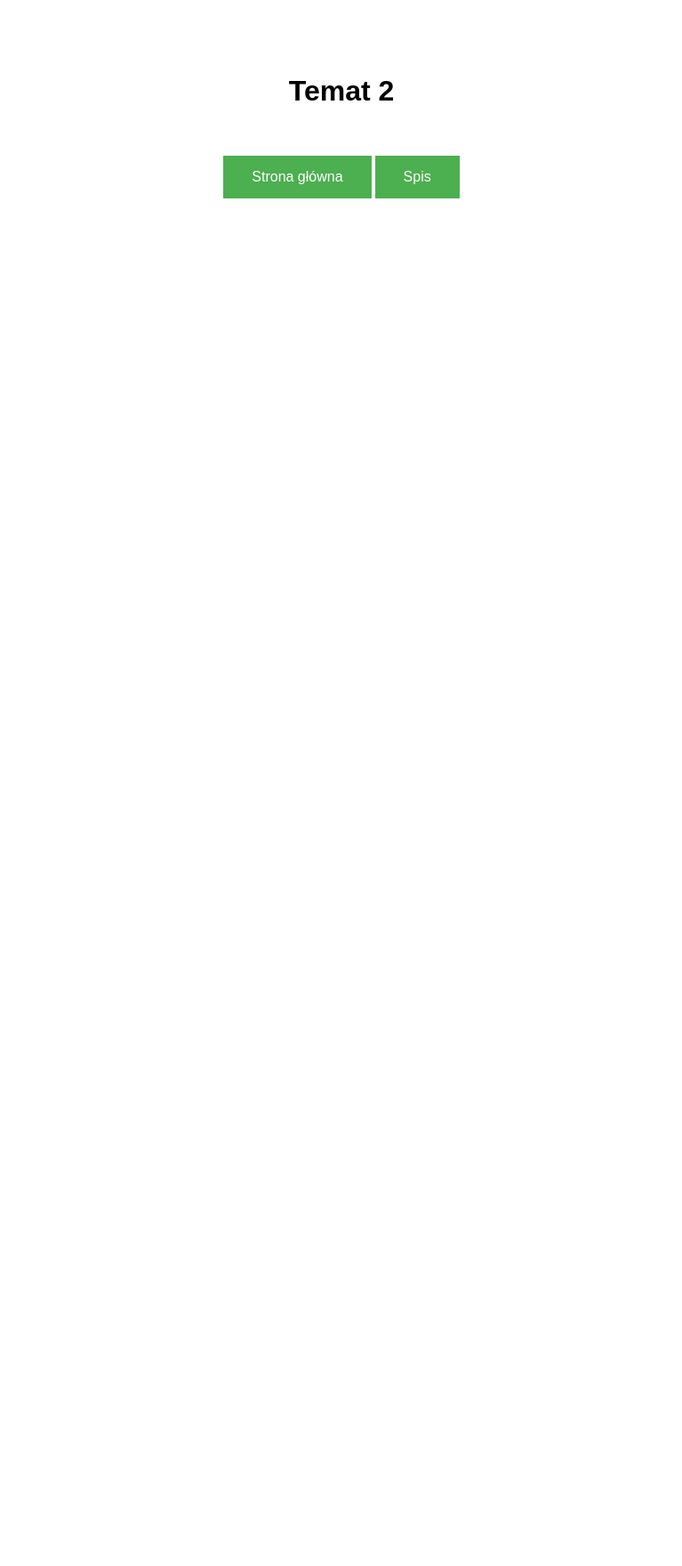
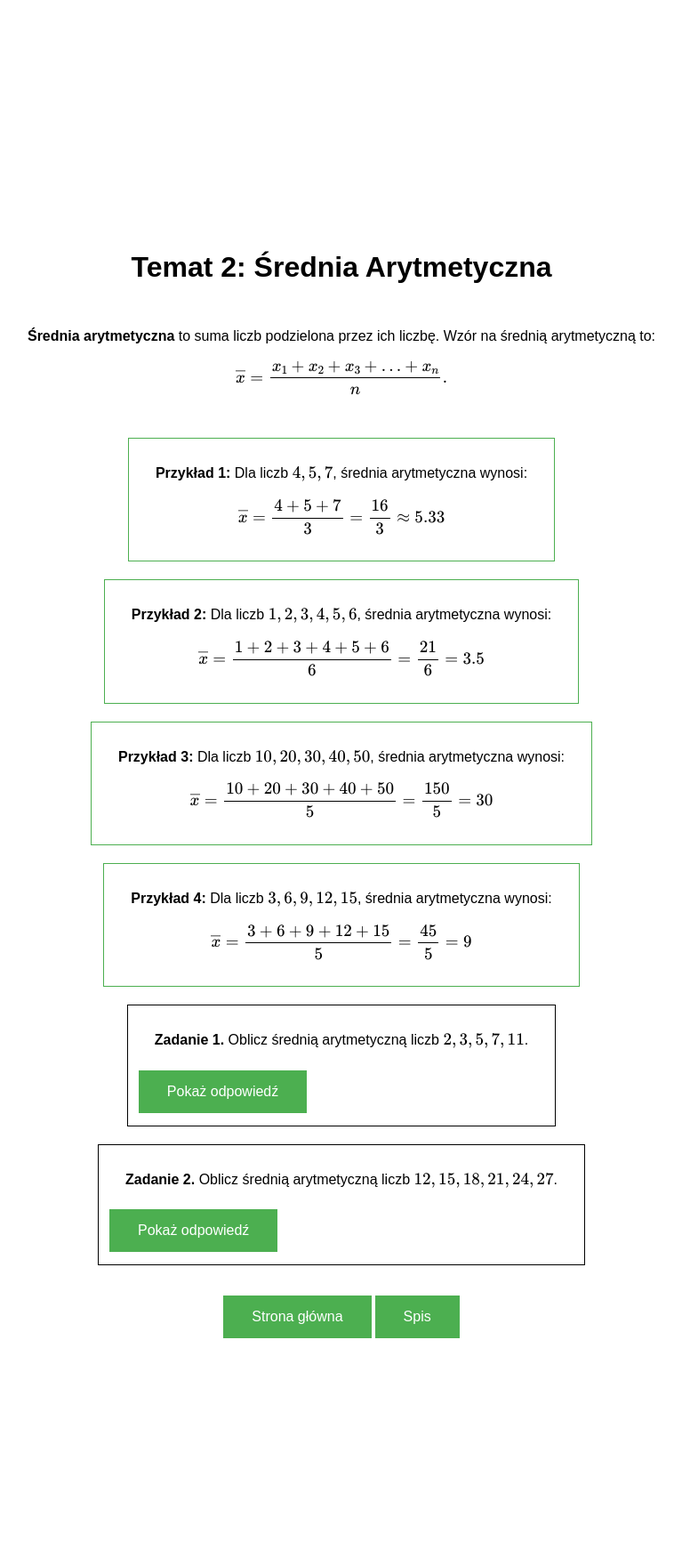
Before and after one commit to SzyKl24/Stat_site, a Flask app: page /temat2 in a window 1280 px wide. Shown: the whole page at 89% size, without its empty margins (256-1023 px from the left). Before the commit the page ends 223 px from the top, so only its background shows below. Run offline with Flask 3, Linux system fonts and the light colour scheme.

Commit message:
temat 1 i 2

```diff
--- a/templates/topics/temat2.html
+++ b/templates/topics/temat2.html
@@ -10,7 +10,7 @@
         flex-direction: column;
         justify-content: center;
         align-items: center;
-        height: 35vh;
+        height: 220vh;
         margin: 0;
         font-family: Arial, sans-serif;
       }
@@ -42,12 +42,79 @@
         margin: 30px;
       }
       p {
-        margin: 30px;
+        margin: 20px;
+      }
+      b {
+            font-weight: bold;
+        }
+      .obramowanieprzykład {
+            border: 1px solid #4CAF50;
+            padding: 10px;
+            margin: 10px 0;
+            text-align: right; /* Align text to the right */
+        }
+      .obramowaniezadanie {
+            border: 1px solid #000;
+            padding: 10px;
+            margin: 10px 0;
         }
       </style>
+<script id="MathJax-script" async src="https://cdn.jsdelivr.net/npm/mathjax@3/es5/tex-mml-chtml.js"></script>
 </head>
 <body>
-    <h1>Temat 2</h1>
+  <h1>Temat 2: Średnia Arytmetyczna</h1>
+  <p><b>Średnia arytmetyczna</b>  to suma liczb podzielona przez ich liczbę. Wzór na średnią arytmetyczną to:
+      \[
+      \overline{x} = \frac{x_1 + x_2 + x_3 + \ldots + x_n}{n}.
+      \]
+  </p>
+  <div class="obramowanieprzykład">
+    <p><b>Przykład 1:</b> Dla liczb \(4, 5, 7\), średnia arytmetyczna wynosi:
+        \[
+        \overline{x} = \frac{4 + 5 + 7}{3} = \frac{16}{3} \approx 5.33
+        \]
+    </p>
+</div>
+<div class="obramowanieprzykład">
+    <p><b>Przykład 2:</b> Dla liczb \(1, 2, 3, 4, 5, 6\), średnia arytmetyczna wynosi:
+        \[
+        \overline{x} = \frac{1 + 2 + 3 + 4 + 5 + 6}{6} = \frac{21}{6} = 3.5
+        \]
+    </p>
+  </div>
+  <div class="obramowanieprzykład">
+    <p><b>Przykład 3:</b> Dla liczb \(10, 20, 30, 40, 50\), średnia arytmetyczna wynosi:
+        \[
+        \overline{x} = \frac{10 + 20 + 30 + 40 + 50}{5} = \frac{150}{5} = 30
+        \]
+    </p>
+</div>
+<div class="obramowanieprzykład">
+    <p><b>Przykład 4:</b> Dla liczb \(3, 6, 9, 12, 15\), średnia arytmetyczna wynosi:
+        \[
+        \overline{x} = \frac{3 + 6 + 9 + 12 + 15}{5} = \frac{45}{5} = 9
+        \]
+    </p>
+</div>
+  <div class="obramowaniezadanie">
+    <p><b>Zadanie 1.</b> Oblicz średnią arytmetyczną liczb \(2, 3, 5, 7, 11\).</p>
+    <button onclick="showAnswer()">Pokaż odpowiedź</button>
+    <p id="answer" style="display:none;">Średnia arytmetyczna wynosi:
+        \[
+        \overline{x} = \frac{2 + 3 + 5 + 7 + 11}{5} = \frac{28}{5} = 5.6
+        \]
+    </p>
+</div>
+<div class="obramowaniezadanie">
+  <p><b>Zadanie 2.</b> Oblicz średnią arytmetyczną liczb \(12, 15, 18, 21, 24, 27\).</p>
+  <button onclick="showAnswer2()">Pokaż odpowiedź</button>
+  <p id="answer2" style="display:none;">Średnia arytmetyczna wynosi:
+      \[
+      \overline{x} = \frac{12 + 15 + 18 + 21 + 24 + 27}{6} = \frac{117}{6} = 19.5
+      \]
+  </p>
+  </div>
+
   <div class="buttoncontainer">
     <a href = "/">
         <button>Strona główna</button>
@@ -55,4 +122,13 @@
     <a href = "/spis">
         <button>Spis</button>
     </a>
+      <script>
+        function showAnswer() {
+            document.getElementById('answer').style.display = 'block';
+        }
+        function showAnswer2() {
+            document.getElementById('answer2').style.display = 'block';
+        }
+    </script>
+  </body>
 </html>
```
Also changed, not shown: templates/topics/temat1.html (+24 -6 lines). Lines whose indentation alone changed are shown as unchanged.
